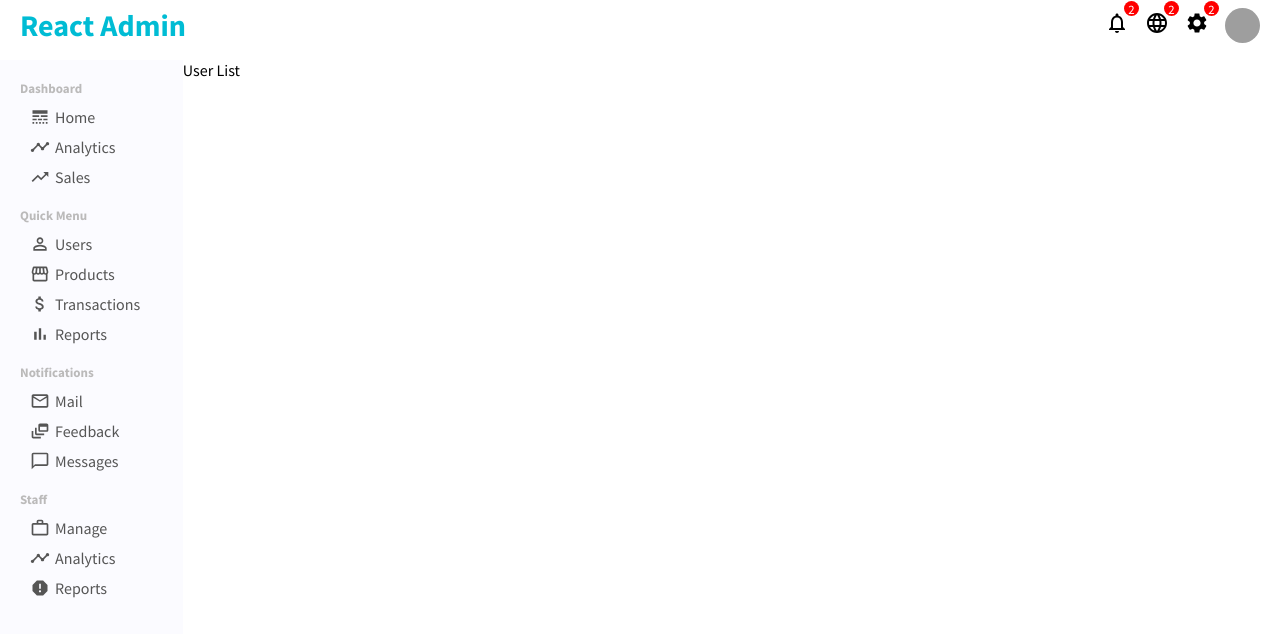
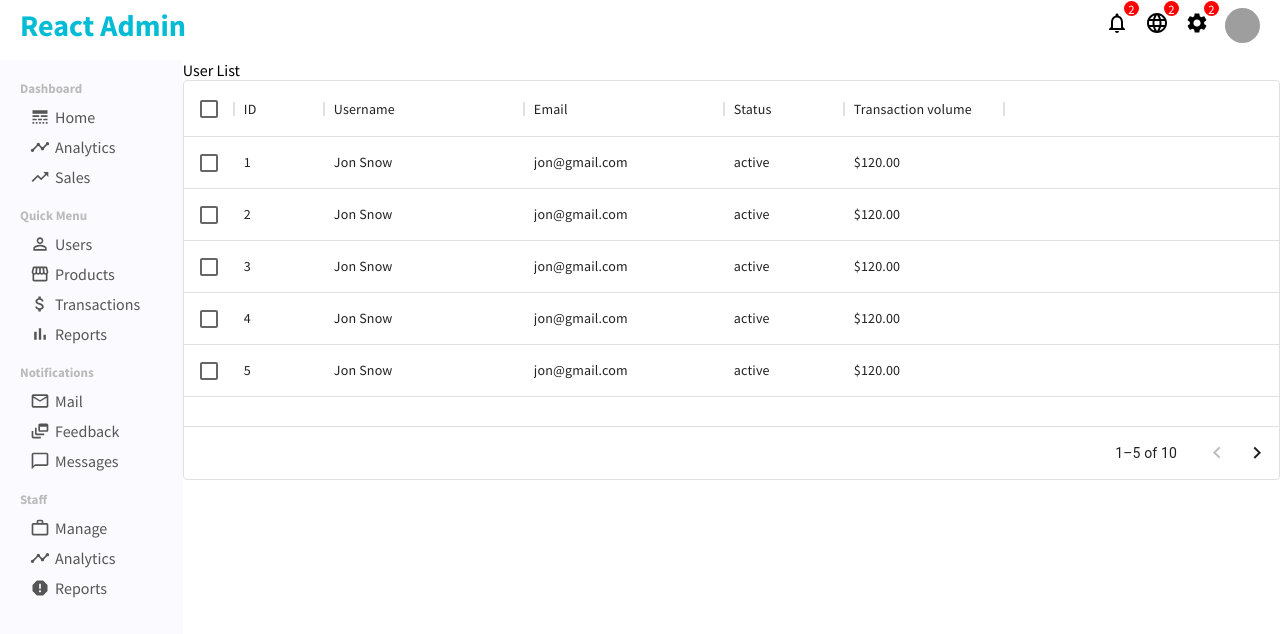
Before and after one commit to keerthimac/react-dashboard, a React (Create React App) app: page /users in a window 1280 px wide. Shown: the top 634 px of the page. Built offline with nearby package versions, Linux system fonts and the light colour scheme; grey boxes are pictures that could not be loaded.

Commit message:
datatable ongoing

```diff
--- a/package.json
+++ b/package.json
@@ -3,10 +3,13 @@
   "version": "0.1.0",
   "private": true,
   "dependencies": {
+    "@emotion/react": "^11.7.1",
+    "@emotion/styled": "^11.6.0",
     "@material-ui/core": "^4.12.3",
     "@material-ui/icons": "^4.11.2",
     "@mui/icons-material": "^5.3.1",
     "@mui/material": "^5.4.0",
+    "@mui/x-data-grid": "^5.5.0",
     "@testing-library/jest-dom": "^5.16.2",
     "@testing-library/react": "^12.1.2",
     "@testing-library/user-event": "^13.5.0",
--- a/src/components/sidebar/Sidebar.jsx
+++ b/src/components/sidebar/Sidebar.jsx
@@ -17,80 +17,84 @@ import { Link } from "react-router-dom";
 
 function Sidebar() {
   return (
-    <div className='sidebar'>
-      <div className='sidebarWrapper'>
+    <div className="sidebar">
+      <div className="sidebarWrapper">
         {/* Side Bar menu */}
-        <div className='sidebarMenu'>
-          <h3 className='sidebarTitle'>Dashboard</h3>
-          <ul className='sidebarList'>
-            <li className='sidebarListItem'>
-              <LineStyleIcon className='sidebarIcon' />
-              <Link to='/'>Home</Link>
-            </li>
-            <li className='sidebarListItem'>
-              <TimelineIcon className='sidebarIcon' />
+        <div className="sidebarMenu">
+          <h3 className="sidebarTitle">Dashboard</h3>
+          <ul className="sidebarList">
+            <Link to="/">
+              <li className="sidebarListItem">
+                <LineStyleIcon className="sidebarIcon" />
+                Home
+              </li>
+            </Link>
+            <li className="sidebarListItem">
+              <TimelineIcon className="sidebarIcon" />
               Analytics
             </li>
-            <li className='sidebarListItem'>
-              <TrendingUpIcon className='sidebarIcon' />
+            <li className="sidebarListItem">
+              <TrendingUpIcon className="sidebarIcon" />
               Sales
             </li>
           </ul>
         </div>
         {/* Quick menu */}
-        <div className='sidebarMenu'>
-          <h3 className='sidebarTitle'>Quick Menu</h3>
-          <ul className='sidebarList'>
-            <li className='sidebarListItem'>
-              <PermIdentity className='sidebarIcon' />
-              <Link to='/users'>Users</Link>
-            </li>
-            <li className='sidebarListItem'>
-              <Storefront className='sidebarIcon' />
+        <div className="sidebarMenu">
+          <h3 className="sidebarTitle">Quick Menu</h3>
+          <ul className="sidebarList">
+            <Link to="/users">
+              <li className="sidebarListItem">
+                <PermIdentity className="sidebarIcon" />
+                Users
+              </li>
+            </Link>
+            <li className="sidebarListItem">
+              <Storefront className="sidebarIcon" />
               Products
             </li>
-            <li className='sidebarListItem'>
-              <AttachMoney className='sidebarIcon' />
+            <li className="sidebarListItem">
+              <AttachMoney className="sidebarIcon" />
               Transactions
             </li>
-            <li className='sidebarListItem'>
-              <BarChart className='sidebarIcon' />
+            <li className="sidebarListItem">
+              <BarChart className="sidebarIcon" />
               Reports
             </li>
           </ul>
         </div>
         {/* Notification menu */}
-        <div className='sidebarMenu'>
-          <h3 className='sidebarTitle'>Notifications</h3>
-          <ul className='sidebarList'>
-            <li className='sidebarListItem'>
-              <MailOutline className='sidebarIcon' />
+        <div className="sidebarMenu">
+          <h3 className="sidebarTitle">Notifications</h3>
+          <ul className="sidebarList">
+            <li className="sidebarListItem">
+              <MailOutline className="sidebarIcon" />
               Mail
             </li>
-            <li className='sidebarListItem'>
-              <DynamicFeed className='sidebarIcon' />
+            <li className="sidebarListItem">
+              <DynamicFeed className="sidebarIcon" />
               Feedback
             </li>
-            <li className='sidebarListItem'>
-              <ChatBubbleOutlineIcon className='sidebarIcon' />
+            <li className="sidebarListItem">
+              <ChatBubbleOutlineIcon className="sidebarIcon" />
               Messages
             </li>
           </ul>
         </div>
         {/* Staff */}
-        <div className='sidebarMenu'>
-          <h3 className='sidebarTitle'>Staff</h3>
-          <ul className='sidebarList'>
-            <li className='sidebarListItem'>
-              <WorkOutlineIcon className='sidebarIcon' />
+        <div className="sidebarMenu">
+          <h3 className="sidebarTitle">Staff</h3>
+          <ul className="sidebarList">
+            <li className="sidebarListItem">
+              <WorkOutlineIcon className="sidebarIcon" />
               Manage
             </li>
-            <li className='sidebarListItem'>
-              <Timeline className='sidebarIcon' />
+            <li className="sidebarListItem">
+              <Timeline className="sidebarIcon" />
               Analytics
             </li>
-            <li className='sidebarListItem'>
-              <Report className='sidebarIcon' />
+            <li className="sidebarListItem">
+              <Report className="sidebarIcon" />
               Reports
             </li>
           </ul>
--- a/src/dummyData.js
+++ b/src/dummyData.js
@@ -1,4 +1,4 @@
-const userData = [
+export const userData = [
   {
     name: "January",
     "Active User": 1000,
@@ -49,4 +49,95 @@ const userData = [
   },
 ];
 
-export default userData;
+export const userRows = [
+  {
+    id: 1,
+    username: "Jon Snow",
+    avatar:
+      "https://images.pexels.com/photos/1152994/pexels-photo-1152994.jpeg?auto=compress&cs=tinysrgb&dpr=2&w=500",
+    email: "jon@gmail.com",
+    status: "active",
+    transaction: "$120.00",
+  },
+  {
+    id: 2,
+    username: "Jon Snow",
+    avatar:
+      "https://images.pexels.com/photos/1152994/pexels-photo-1152994.jpeg?auto=compress&cs=tinysrgb&dpr=2&w=500",
+    email: "jon@gmail.com",
+    status: "active",
+    transaction: "$120.00",
+  },
+  {
+    id: 3,
+    username: "Jon Snow",
+    avatar:
+      "https://images.pexels.com/photos/1152994/pexels-photo-1152994.jpeg?auto=compress&cs=tinysrgb&dpr=2&w=500",
+    email: "jon@gmail.com",
+    status: "active",
+    transaction: "$120.00",
+  },
+  {
+    id: 4,
+    username: "Jon Snow",
+    avatar:
+      "https://images.pexels.com/photos/1152994/pexels-photo-1152994.jpeg?auto=compress&cs=tinysrgb&dpr=2&w=500",
+    email: "jon@gmail.com",
+    status: "active",
+    transaction: "$120.00",
+  },
+  {
+    id: 5,
+    username: "Jon Snow",
+    avatar:
+      "https://images.pexels.com/photos/1152994/pexels-photo-1152994.jpeg?auto=compress&cs=tinysrgb&dpr=2&w=500",
+    email: "jon@gmail.com",
+    status: "active",
+    transaction: "$120.00",
+  },
+  {
+    id: 6,
+    username: "Jon Snow",
+    avatar:
+      "https://images.pexels.com/photos/1152994/pexels-photo-1152994.jpeg?auto=compress&cs=tinysrgb&dpr=2&w=500",
+    email: "jon@gmail.com",
+    status: "active",
+    transaction: "$120.00",
+  },
+  {
+    id: 7,
+    username: "Jon Snow",
+    avatar:
+      "https://images.pexels.com/photos/1152994/pexels-photo-1152994.jpeg?auto=compress&cs=tinysrgb&dpr=2&w=500",
+    email: "jon@gmail.com",
+    status: "active",
+    transaction: "$120.00",
+  },
+  {
+    id: 8,
+    username: "Jon Snow",
+    avatar:
+      "https://images.pexels.com/photos/1152994/pexels-photo-1152994.jpeg?auto=compress&cs=tinysrgb&dpr=2&w=500",
+    email: "jon@gmail.com",
+    status: "active",
+    transaction: "$120.00",
+  },
+  {
+    id: 9,
+    username: "Jon Snow",
+    avatar:
+      "https://images.pexels.com/photos/1152994/pexels-photo-1152994.jpeg?auto=compress&cs=tinysrgb&dpr=2&w=500",
+    email: "jon@gmail.com",
+    status: "active",
+    transaction: "$120.00",
+  },
+  {
+    id: 10,
+    username: "Jon Snow",
+    avatar:
+      "https://images.pexels.com/photos/1152994/pexels-photo-1152994.jpeg?auto=compress&cs=tinysrgb&dpr=2&w=500",
+    email: "jon@gmail.com",
+    status: "active",
+    transaction: "$120.00",
+  },
+];
--- a/src/pages/home/Home.jsx
+++ b/src/pages/home/Home.jsx
@@ -1,5 +1,5 @@
 import "./home.css";
-import userData from "../../dummyData";
+import {userData} from "../../dummyData";
 
 import FeaturedInfo from "../../components/featureInfo/FeaturedInfo";
 import Chart from "../../components/chart/Chart";
--- a/src/pages/userList/UserList.jsx
+++ b/src/pages/userList/UserList.jsx
@@ -1,7 +1,46 @@
+import * as React from 'react';
 import "./userList.css";
+import { DataGrid } from '@mui/x-data-grid';
+import {userRows} from "../../dummyData.js";
+import {useState} from 'react';
 
 function UserList() {
-  return <div className='userList'>User List</div>;
+
+  const [rows, setRows] = useState(userRows);
+
+
+  const columns = [
+    { field: 'id', headerName: 'ID', width: 90 },
+    { field: 'username', headerName: 'Username', width: 200 },
+    { field: 'email', headerName: 'Email', width: 200 },
+    {
+      field: 'status',
+      headerName: 'Status',
+      width: 120,
+    },
+    {
+      field: 'transaction',
+      headerName: 'Transaction volume',
+      width: 160,
+    },
+
+  ];
+
+
+
+
+  return <div className='userList'>User List
+      <div style={{ height: 400, width: '100%' }}>
+      <DataGrid
+        rows={rows}
+        columns={columns}
+        pageSize={5}
+        rowsPerPageOptions={[5]}
+        checkboxSelection
+      />
+    </div>
+
+  </div>;
 }
 
 export default UserList;
```
Also changed, not shown: 1 other file (tests, documents, lock files or other folders).
